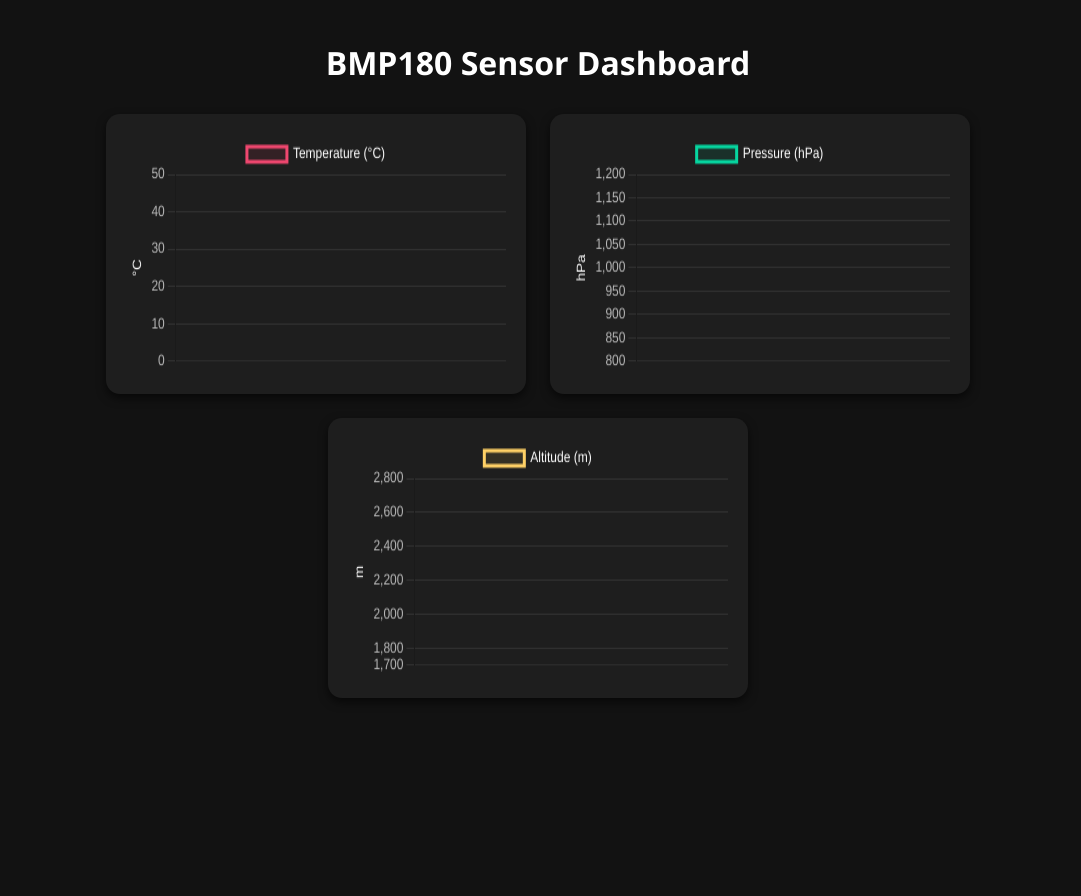
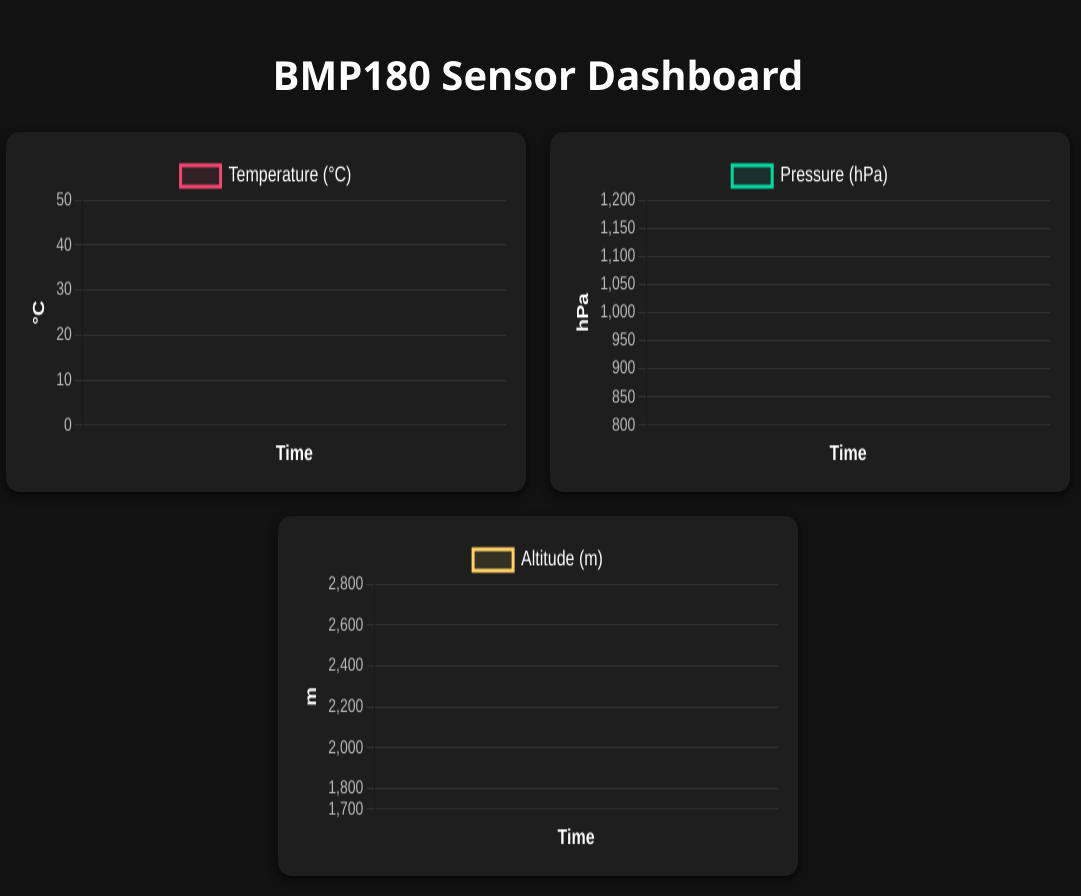
Before and after one commit to twxeric/bmp180_to_AWS, a Flask app: page / in a window 1280 px wide. Shown: the whole page, without its empty margins (102-1183 px from the left). Before the commit the page ends 672 px from the top, so only its background shows below. Run offline with Flask 3, Linux system fonts and the light colour scheme.

```diff
--- a/templates/index.html
+++ b/templates/index.html
@@ -1,7 +1,7 @@
 <!DOCTYPE html>
 <html lang="en">
 <head>
-  <meta charset="UTF-8">
+  <meta charset="UTF-8" />
   <title>BMP180 Sensor Dashboard</title>
   <script src="https://cdn.jsdelivr.net/npm/chart.js"></script>
   <style>
@@ -15,7 +15,7 @@
 
     h1 {
       text-align: center;
-      font-size: 2em;
+      font-size: 2.5em;
       margin-bottom: 30px;
       color: #ffffff;
     }
@@ -32,12 +32,12 @@
       padding: 20px;
       border-radius: 14px;
       box-shadow: 0 4px 10px rgba(0, 0, 0, 0.6);
-      width: 380px;
+      width: 480px; /* Recuadro más ancho */
     }
 
     canvas {
       width: 100% !important;
-      height: 240px !important;
+      height: 320px !important; /* Recuadro más alto */
     }
   </style>
 </head>
@@ -63,18 +63,32 @@
       plugins: {
         legend: {
           labels: {
-            color: '#ffffff'
+            color: '#ffffff',
+            font: {
+              size: 16 // fuente más grande para leyenda
+            }
           }
         }
       },
       scales: {
         x: {
-          ticks: { color: '#bbbbbb' },
-          grid: { color: '#333333' }
+          ticks: { color: '#bbbbbb', font: { size: 14 } },
+          grid: { color: '#333333' },
+          title: {
+            display: true,
+            text: 'Time',
+            color: '#ffffff',
+            font: { size: 16, weight: 'bold' }
+          }
         },
         y: {
-          ticks: { color: '#bbbbbb' },
-          grid: { color: '#333333' }
+          ticks: { color: '#bbbbbb', font: { size: 14 } },
+          grid: { color: '#333333' },
+          title: {
+            display: true,
+            color: '#ffffff',
+            font: { size: 16, weight: 'bold' }
+          }
         }
       }
     };
@@ -103,7 +117,7 @@
             ...baseOptions.scales.y,
             min: 0,
             max: 50,
-            title: { display: true, text: '°C', color: '#ffffff' }
+            title: { display: true, text: '°C', color: '#ffffff', font: { size: 16, weight: 'bold' } }
           }
         }
       }
@@ -129,7 +143,7 @@
             ...baseOptions.scales.y,
             min: 800,
             max: 1200,
-            title: { display: true, text: 'hPa', color: '#ffffff' }
+            title: { display: true, text: 'hPa', color: '#ffffff', font: { size: 16, weight: 'bold' } }
           }
         }
       }
@@ -155,7 +169,7 @@
             ...baseOptions.scales.y,
             min: 1700,
             max: 2800,
-            title: { display: true, text: 'm', color: '#ffffff' }
+            title: { display: true, text: 'm', color: '#ffffff', font: { size: 16, weight: 'bold' } }
           }
         }
       }
@@ -183,7 +197,7 @@
       altChart.update();
     }
 
-    setInterval(fetchData, 2000); // Fetch every 2 seconds
+    setInterval(fetchData, 2000); // Actualiza cada 2 segundos
   </script>
 </body>
 </html>
```
